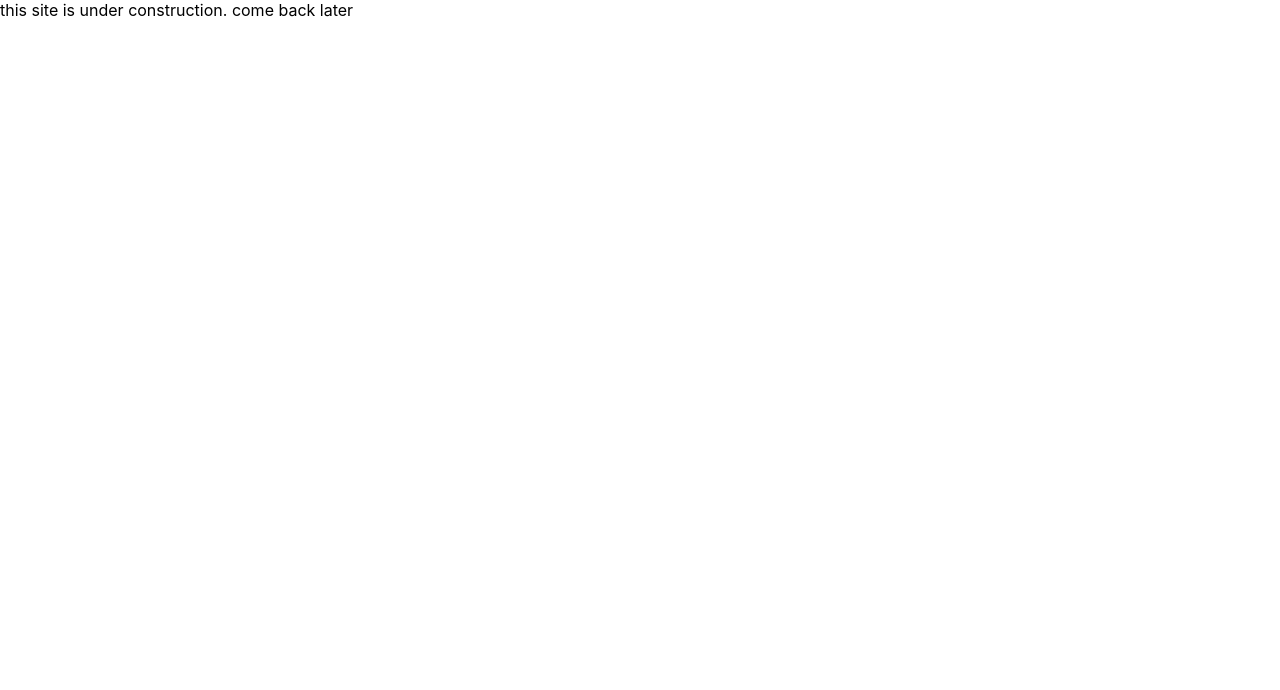
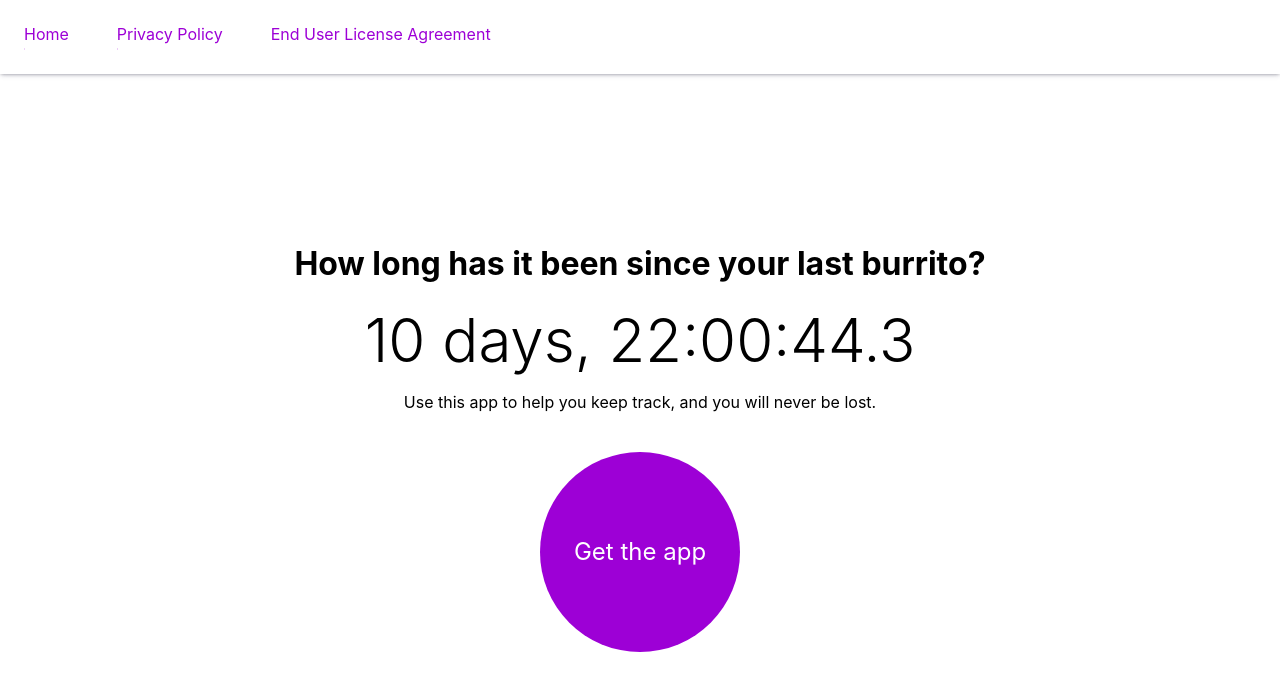
Before and after one commit to ytolstyk/eataburrita-site, a React (Create React App) app: page / in a window 1280 px wide. Shown: the top 690 px of the page. Built offline with nearby package versions, Linux system fonts and the light colour scheme.

Commit message:
adding some stuff

```diff
--- a/package.json
+++ b/package.json
@@ -10,9 +10,13 @@
     "@types/node": "^16.18.59",
     "@types/react": "^18.2.30",
     "@types/react-dom": "^18.2.14",
+    "moment": "^2.29.4",
+    "polished": "^4.2.2",
     "react": "^18.2.0",
     "react-dom": "^18.2.0",
+    "react-router-dom": "^6.18.0",
     "react-scripts": "5.0.1",
+    "styled-components": "^6.1.0",
     "typescript": "^4.9.5",
     "web-vitals": "^2.1.4"
   },
--- a/src/App.tsx
+++ b/src/App.tsx
@@ -1,5 +1,21 @@
-import React from "react";
+import { BrowserRouter, Route, Routes } from "react-router-dom";
+import { Home } from "./Home";
+import { Navbar } from "./Navbar";
+import { Privacy } from "./Privacy";
+import { Eula } from "./Eula";
+import { Page } from "./styles";
 
 export function App() {
-  return <div>this site is under construction. come back later</div>;
+  return (
+    <BrowserRouter>
+      <Page>
+        <Navbar />
+        <Routes>
+          <Route path="/" element={<Home />} />
+          <Route path="/privacy" element={<Privacy />} />
+          <Route path="/eula" element={<Eula />} />
+        </Routes>
+      </Page>
+    </BrowserRouter>
+  );
 }
--- /dev/null
+++ b/src/BurritoTimer.tsx
@@ -0,0 +1,22 @@
+import { useEffect, useRef, useState } from "react";
+import { initialTime, timeHelper } from "./helpers/timer";
+import { TimerText } from "./styles";
+
+export function BurritoTimer() {
+  const [refresher, setRefresher] = useState(0);
+  const timer = useRef(initialTime());
+
+  useEffect(() => {
+    const interval = setInterval(() => {
+      setRefresher((old) => old + 1);
+    }, 100);
+
+    return () => {
+      clearInterval(interval);
+    };
+  }, []);
+
+  return (
+    <TimerText key={refresher}>{timeHelper.count(timer.current)}</TimerText>
+  );
+}
--- /dev/null
+++ b/src/Eula.tsx
@@ -0,0 +1,3 @@
+export function Eula() {
+  return <div>EULA</div>;
+}
--- /dev/null
+++ b/src/Home.tsx
@@ -0,0 +1,24 @@
+import { BurritoTimer } from "./BurritoTimer";
+import { Container, GetAppLink, Margin } from "./styles";
+
+export function Home() {
+  return (
+    <Container>
+      <h1>How long has it been since your last burrito?</h1>
+      <BurritoTimer />
+      <p>Use this app to help you keep track, and you will never be lost.</p>
+      <Margin top={2}>
+        <a
+          style={{
+            textDecoration: "none",
+          }}
+          href="https://play.google.com/store/apps/details?id=com.ytolstykh.eataburrita"
+          target="_blank"
+          rel="noreferrer noopener"
+        >
+          <GetAppLink>Get the app</GetAppLink>
+        </a>
+      </Margin>
+    </Container>
+  );
+}
--- /dev/null
+++ b/src/Navbar.tsx
@@ -0,0 +1,17 @@
+import { NavItem, NavLink, NavWrapper } from "./styles";
+
+export function Navbar() {
+  return (
+    <NavWrapper>
+      <NavLink to="/">
+        <NavItem>Home</NavItem>
+      </NavLink>
+      <NavLink to="/privacy">
+        <NavItem>Privacy Policy</NavItem>
+      </NavLink>
+      <NavLink to="/eula">
+        <NavItem>End User License Agreement</NavItem>
+      </NavLink>
+    </NavWrapper>
+  );
+}
--- /dev/null
+++ b/src/Privacy.tsx
@@ -0,0 +1,3 @@
+export function Privacy() {
+  return <div>privacy policy</div>;
+}
--- /dev/null
+++ b/src/helpers/timer.ts
@@ -0,0 +1,35 @@
+const oneDayInMilliseconds = 86400000;
+
+export function initialTime() {
+  const today = Date.now();
+
+  return today - (Math.random() * oneDayInMilliseconds * 14);
+}
+
+export const timeHelper = {
+  count(stamp: number) {
+    let elapsed = Date.now() - stamp;
+
+    if (elapsed < 0) {
+      elapsed = 0;
+    }
+
+    let tenthSeconds = Math.floor(elapsed % (1000) / 100)
+    let seconds = timeHelper.alwaysTwoDigits(Math.floor((elapsed % (1000 * 60)) / 1000));
+    let minutes = timeHelper.alwaysTwoDigits(Math.floor((elapsed % (1000 * 60 * 60)) / (1000 * 60)));
+    let hours = timeHelper.alwaysTwoDigits(Math.floor((elapsed % (1000 * 60 * 60 * 24)) / (1000 * 60 * 60)));
+    const days = Math.floor(elapsed / (1000 * 60 * 60 * 24));
+
+    const dayOrDays = days === 1 ? 'day' : 'days';
+
+    return `${days} ${dayOrDays}, ${hours}:${minutes}:${seconds}.${tenthSeconds}`;
+  },
+
+  alwaysTwoDigits(num: number) {
+    return num < 10 ? `0${num}` : String(num);
+  },
+
+  // formatTime(time) {
+  //   return moment(time).format('MMMM Do YYYY, h:mm:ssa');
+  // }
+};
--- /dev/null
+++ b/src/styles.tsx
@@ -0,0 +1,100 @@
+import { Link } from "react-router-dom";
+import styled from "styled-components";
+import { lighten } from "polished";
+import type * as CSS from "csstype";
+
+const base = 12;
+const purple = "#9d00d6";
+
+type MarginProps = {
+  bottom?: number;
+  top?: number;
+  left?: number;
+  right?: number;
+  flexDirection?: CSS.Property.FlexDirection;
+  alignItems?: CSS.Property.AlignItems;
+  justifyContent?: CSS.Property.JustifyContent;
+};
+
+export const Margin = styled.div<MarginProps>`
+  margin-top: ${({ top }) => (top ? top * base : 0)}px;
+  margin-bottom: ${({ bottom }) => (bottom ? bottom * base : 0)}px;
+  margin-right: ${({ right }) => (right ? right * base : 0)}px;
+  margin-left: ${({ left }) => (left ? left * base : 0)}px;
+
+  ${({ flexDirection }) =>
+    flexDirection ? `flex-direction: ${flexDirection};` : ""}
+  ${({ alignItems }) => (alignItems ? `align-items: ${alignItems};` : "")}
+  ${({ justifyContent }) =>
+    justifyContent ? `justify-content: ${justifyContent};` : ""}
+`;
+
+export const Page = styled.div`
+  min-height: 100vh;
+  display: flex;
+  flex-direction: column;
+`;
+
+export const NavWrapper = styled.nav`
+  display: flex;
+  box-shadow: rgba(50, 50, 93, 0.25) 0px 2px 5px -1px,
+    rgba(0, 0, 0, 0.3) 0px 1px 3px -1px;
+`;
+
+export const NavItem = styled.div`
+  margin: 0 24px;
+  padding: 24px 0;
+  text-decoration: none;
+  overflow: hidden;
+
+  &::after {
+    content: "";
+    padding-top: 4px;
+    border-bottom: 2px solid ${purple};
+    display: block;
+    transform: translateX(-100%);
+    transition: all 0.2s ease-in-out;
+  }
+
+  &:hover {
+    &::after {
+      transform: translateX(0);
+    }
+  }
+`;
+
+export const NavLink = styled(Link)`
+  text-decoration: none;
+  background-color: transparent;
+  color: ${purple};
+`;
+
+export const Container = styled.div`
+  display: flex;
+  flex: 1;
+  flex-direction: column;
+  align-items: center;
+  justify-content: center;
+`;
+
+export const TimerText = styled.div`
+  font-size: 60px;
+  font-weight: 300;
+`;
+
+export const GetAppLink = styled.div`
+  text-decoration: none;
+  color: white;
+  height: 200px;
+  width: 200px;
+  border-radius: 200px;
+  background-color: ${purple};
+  display: flex;
+  align-items: center;
+  justify-content: center;
+  font-size: 24px;
+
+  &:hover {
+    background-color: ${lighten(0.1, purple)};
+  }
+`;
```
Also changed, not shown: 1 other file (tests, documents, lock files or other folders).
